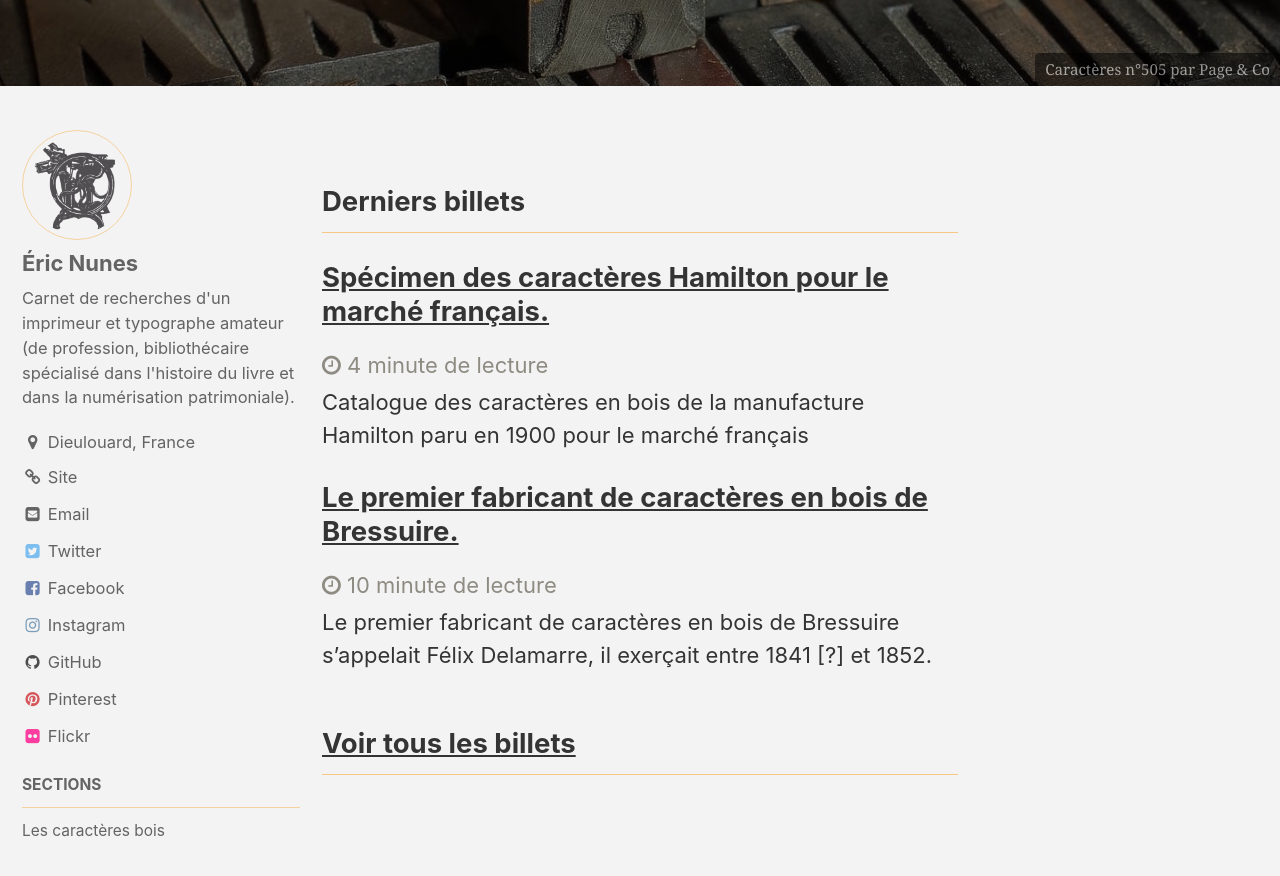
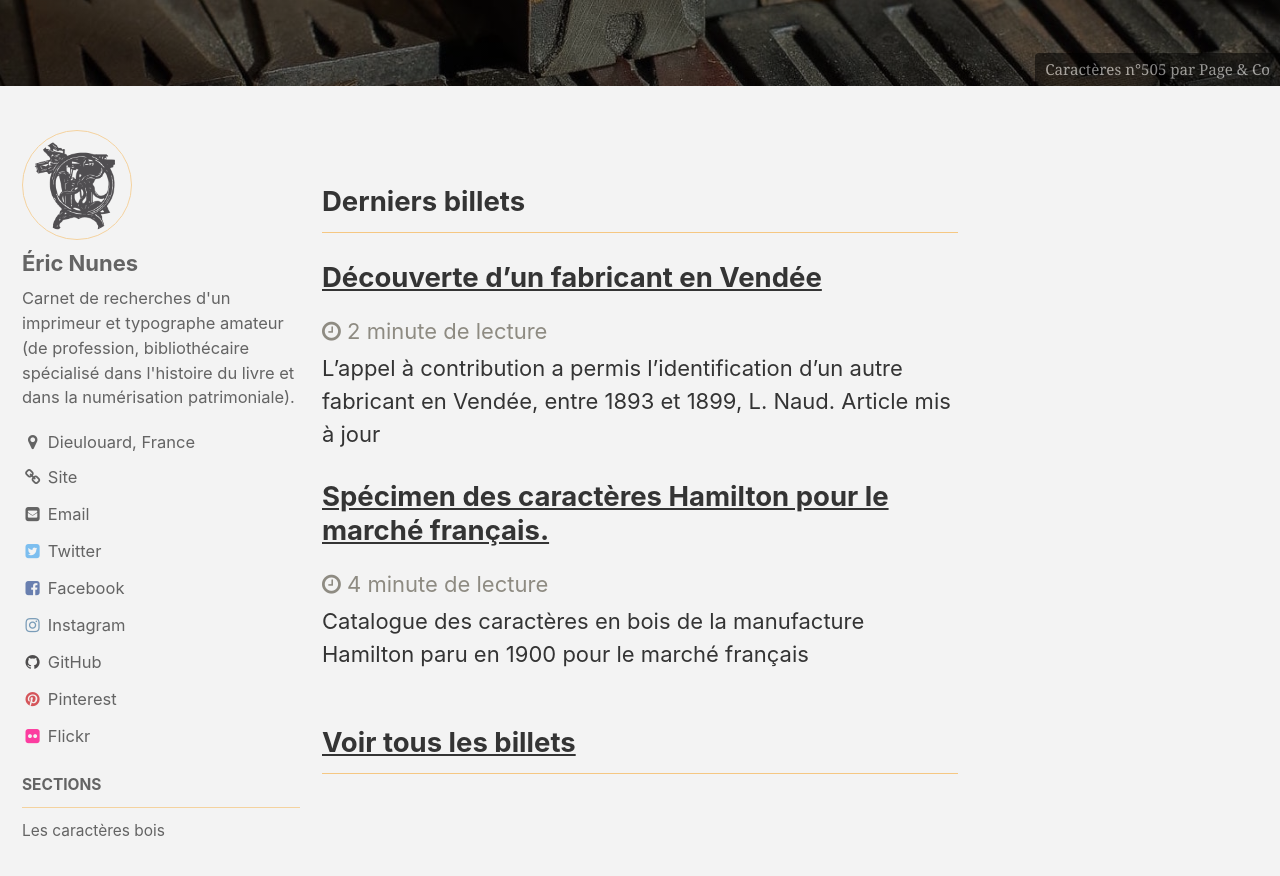
Before and after one commit to ampersandpresslab/carnetlab, a Jekyll site: the page built from index.html, in a window 1280 px wide and 900 px high, scrolled down 428 px. Shown: the top 876 px of the window. Built offline with Jekyll 4.4.1, drawn with Linux system fonts in a browser that asks for light colours; some of the changed lines change nothing that is shown.

Commit message:
mise à jour Naud

```diff
--- a/_posts/2018-03-24-Naud.md
+++ b/_posts/2018-03-24-Naud.md
@@ -1,11 +1,11 @@
 ---
 layout: single
 title: Découverte d'un fabricant en Vendée
-date: '2018-03-30'
+date: '2022-01-10'
 permalink: 'carnet/:title'
 excerpt: >-
   L'appel à contribution a permis l'identification d'un autre fabricant en
-  Vendée, entre 1893 et 1899, L. Naud
+  Vendée, entre 1893 et 1899, L. Naud. Article mis à jour
 header:
   image: assets/images/Marque-Naud.jpg
   caption: Marque de L. Naud
@@ -22,7 +22,7 @@
 toc_icon: list
 ---
 
-L'[appel à participation](https://framaforms.org/recensement-des-caracteres-en-bois-estampilles-francais-ou-frontaliers-1520861119) lancé début mars pour une tentative de recensement des fabricants de caractères bois a eu un résultat positif. La première contribution, que l'on doit à [Quentin Préaud](https://www.facebook.com/quentin.preaud?fref=mentions) (et je l'en remercie vivement !), m'a donné le nom et la marque d'un "graveur en caractères" que je ne connaissais pas.<br>
+L'[appel à participation](https://framaforms.org/recensement-des-caracteres-en-bois-estampilles-francais-ou-frontaliers-1520861119) lancé début mars pour une tentative de recensement des fabricants de caractères bois a eu un résultat positif. La première contribution, que l'on doit à [Quentin Préaud](https://www.facebook.com/quentin.preaud?fref=mentions) (et je l'en remercie vivement !), m'a donné le nom et la marque d'un "graveur en caractères" que jusqu'alors inconnu.<br>
 
 <figure>
   <a href="{{ site.baseurl }}/assets/images/Marque-Naud.jpg">
@@ -31,11 +31,13 @@
   <figcaption>Marque de L. Naud (collection Q. Préaud).</figcaption>
 </figure>
 
-# Des questions
+# L. Naud
 
-Il s'agit d'un certain L. Naud, l'_Almanach du commerce_ le donne pour "graveur en caractères" entre 1893 (peut-être avant) et 1899, aux Sables d'Olonne en Vendée, rien d'autre ne vient pour le moment éclairer le parcours de ce fabricant.
+Il s'agit d'un certain L. Naud, l'_Almanach du commerce_ le donne bien pour "graveur en caractères" entre 1893 (peut-être avant) et 1899, aux Sables d'Olonne en Vendée.
 
-Rien ne le présente comme fabricant de caractères en bois si ce n'est cette marque fournie par Quentin. La simple mention de "graveur en caractères" n'aurait pas permis de lui attribuer un rôle dans l'industrie qui nous intéresse. À contrario, il va être intéressant de déterminer si il était effectivement aussi graveur en caractères dans le sens usuel à cette époque, celle de graveur de poinçons.
+La simple mention de "graveur en caractères" n'aurait pas permis de lui attribuer un rôle dans l'industrie qui nous intéresse, ce que l'existence de cet artefact -- le caractère marqué -- nous autorise à faire. À contrario, il pourrait être intéressant de déterminer si il était effectivement aussi graveur en caractères dans le sens usuel à cette date, celle de graveur de poinçons, mais c'est plus que douteux. À cette époque on a encore affaire -- en général -- à des apprentis graveur sur bois (de motifs) ou des graveurs accomplis, passant parfois par l'étape de gravure à façon de "titres blocs" à la demande des imprimeurs, qui vont se tourner vers ce nouveau débouché qu'est la gravure exclusive de caractères en bois.
+
+C'est en pistant un autre fabricant, connu par sa marque et un spécimen conservé à la bibliothèque Forney, que l'on apprend plus sur ce monsieur Naud (l'initiale du prénom n'apparaît pas encore). En effet l'_Almanach du commerce_, pour La Roche-sur-Yon, identifie un "Naud" comme "successeur de Boré" dans la rubrique "Graveur sur bois, lettres d'affiches, caractères en bois pour l'imprimerie". Dès lors, et sachant que Boré disparaît du Bottin en 1875, on peut supposer qu'il s'agit d'un ancien employé de ce dernier et qui reprend son fond. L'installation aux Sables-d'Olonne se fait entre 1879 et 1893\. Naud est attesté jusqu'en 1899.
 
 <figure>
   <a href="{{ site.baseurl }}/assets/images/Naud-G.jpg">
@@ -44,9 +46,9 @@
   <figcaption><em>Modern fat faces</em>, caractère de L. Naud (collection Q. Préaud, fonte incomplète).</figcaption>
 </figure>
 
-# Le Grand Ouest
+# La Vendée
 
-Encore le Grand Ouest ! Après T. Boré à la Roche-sur-Yon, Charpentier à Nantes, voici un fabricant aux Sables d'Olonne. Et toujours cette interrogation qui revient, pourquoi cette région plutôt qu'une autre. Le climat, le commerce, l'influence des uns sur les autres...
+Ainsi entre La Roche-sur-Yon et les Sables d'Olonne, on peut attester une activité de fabrication de caractères continue en Vendée entre 1861 (première mention de Boré, d'abord mécanicien, mais aussi fabricant de caractères) et 1899.
 
 <figure>
   <a href="{{ site.baseurl }}/assets/images/Naud-N.jpg">
```
